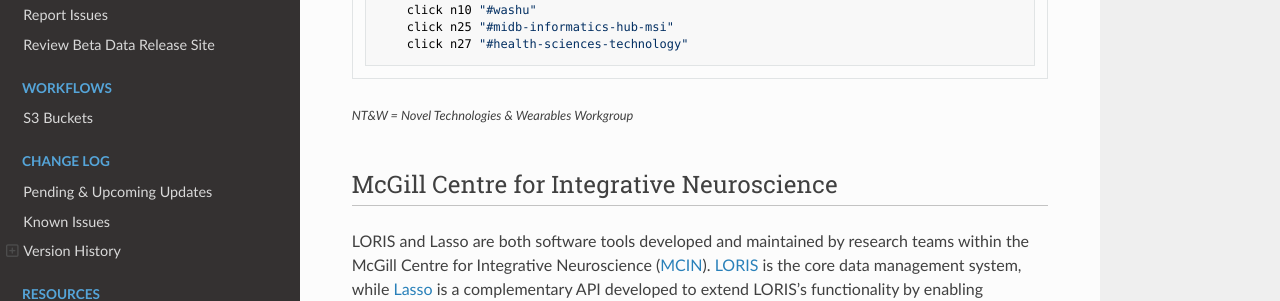
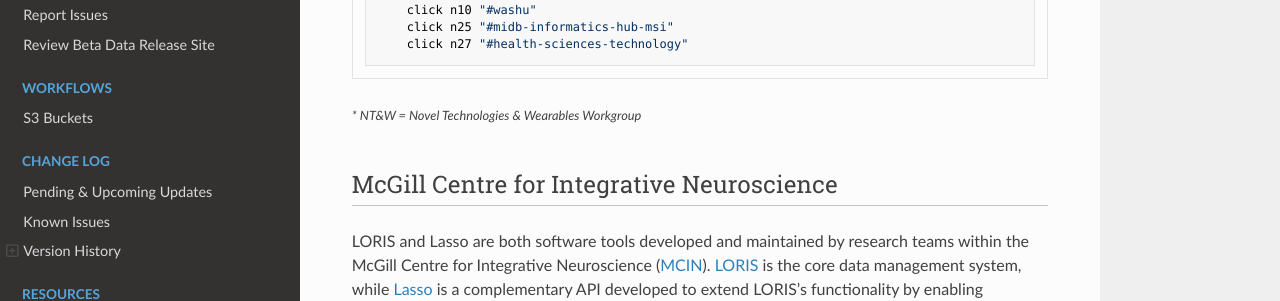
Before and after one commit to DCAN-Labs/hbcd-docs-internal, an MkDocs documentation site: the page built from docs/orgcharts.md, in a window 1280 px wide and 900 px high, scrolled down 1103 px. Shown: the part 150-451 px from the top of the window. Built offline with MkDocs 1.6.1, drawn with Linux system fonts in a browser that asks for light colours; nearby versions of some CDN libraries; part of the change alters nothing that is shown.

````diff
--- a/docs/js/extra.js
+++ b/docs/js/extra.js
@@ -1,23 +1,3 @@
-document.addEventListener("DOMContentLoaded", function () {
-    // Wait for Mermaid to finish rendering
-    setTimeout(() => {
-        const tooltipText = "Montreal Consortium for Innovation in Neuroinformatics";
-
-        // Find the Mermaid node by label text
-        const nodes = document.querySelectorAll('.mermaid g.node');
-        nodes.forEach(node => {
-            const textElements = node.querySelectorAll('tspan');
-            textElements.forEach(t => {
-                if (t.textContent.includes("MCIN Assoc Dir")) {
-                    node.setAttribute("title", tooltipText);
-                    node.style.cursor = "help";
-                }
-            });
-        });
-    }, 500); // Wait for render — adjust delay if needed
-});
-
-
 // Collapsible content: toggles open class AND rotate class to ON when arrow is clicked to expand/collapse the section.
 function toggleCollapse(element) {
 const collapsibleContent = element.nextElementSibling;
--- a/docs/orgcharts.md
+++ b/docs/orgcharts.md
@@ -58,7 +58,7 @@ flowchart TB
     click n27 "#health-sciences-technology"
 ```
 
-<small><i>NT&W = Novel Technologies & Wearables Workgroup</i></small>
+<small><i>* NT&W = Novel Technologies & Wearables Workgroup</i></small>
 
 ## McGill Centre for Integrative Neuroscience
 LORIS and Lasso are both software tools developed and maintained by research teams within the McGill Centre for Integrative Neuroscience ([MCIN](https://mcin.ca/)). [LORIS](https://mcin.ca/technology/loris/) is the core data management system, while [Lasso](https://www.lassoinformatics.com/) is a complementary API developed to extend LORIS’s functionality by enabling integration with external tools and real-time operations. The organizational charts for each of the teams associated with administering these platforms for the HBCD Study are outlined below.
````
